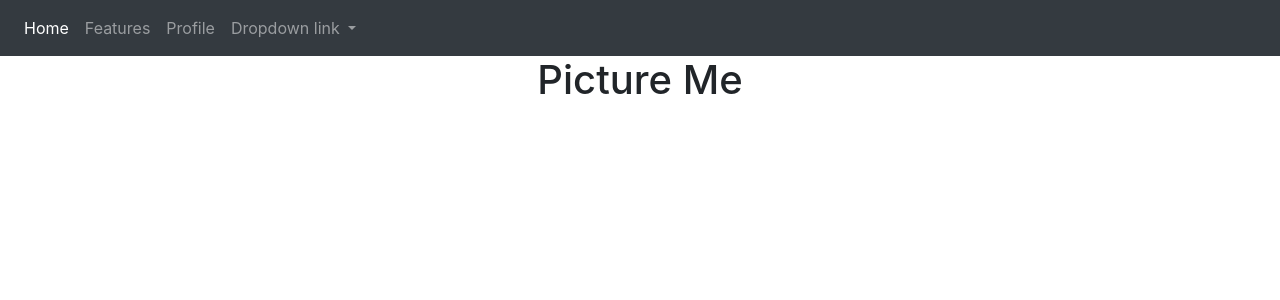
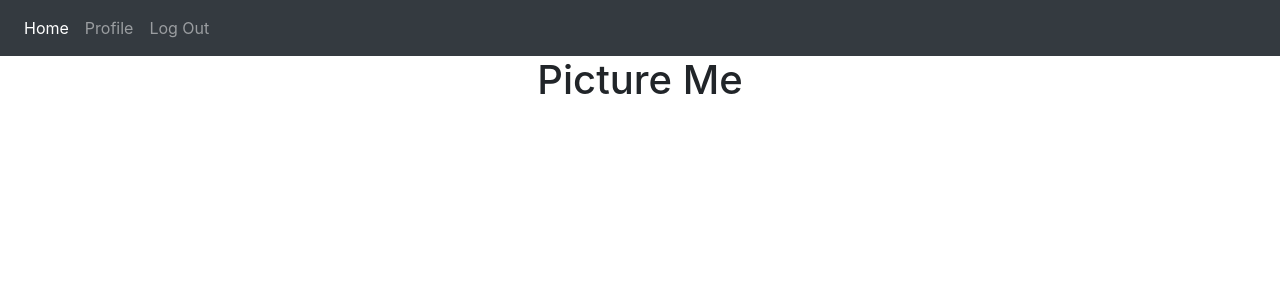
Before and after one commit to engrpatel21/pitcure-me, a Django app: page / in a window 1280 px wide. Shown: the top 300 px of the page. Run offline with Django 3.2, Linux system fonts and the light colour scheme; the visitor is signed in with stand-in values (Sample User, id 1); some libraries are stand-ins or nearby versions.

Commit message:
ui changes

```diff
--- a/main_app/models.py
+++ b/main_app/models.py
@@ -8,7 +8,7 @@
 class Profile(models.Model):
     user = models.OneToOneField(User, on_delete=models.CASCADE)
     bio = models.CharField(max_length=200)
-    pic = models.CharField(max_length=200)
+    pic = models.URLField(default='https://www.kindpng.com/picc/b/24/248253.png')
 
     def __str__(self):
         return f"Photo for user_id: {self.user_id} @{self.pic}"
--- a/main_app/templates/base.html
+++ b/main_app/templates/base.html
@@ -22,20 +22,12 @@
         <a class="nav-link" href="{% url 'home'%}">Home <span class="sr-only">(current)</span></a>
       </li>
       <li class="nav-item">
-        <a class="nav-link" href="#">Features</a>
+        <a class="nav-link" href="{% url 'profile' user.id%}">Profile</a>
       </li>
       <li class="nav-item">
-        <a class="nav-link" href="{% url 'profile' user.id%}">Profile</a>
+        <a class="nav-link" href="{% url 'logout' %}">Log Out</a>
       </li>
-      <li class="nav-item dropdown">
-        <a class="nav-link dropdown-toggle" href="#" id="navbarDropdownMenuLink" role="button" data-toggle="dropdown" aria-haspopup="true" aria-expanded="false">
-          Dropdown link
-        </a>
-        <div class="dropdown-menu" aria-labelledby="navbarDropdownMenuLink">
-          <a class="dropdown-item" href="#">Action</a>
-          <a class="dropdown-item" href="#">Another action</a>
-          <a class="dropdown-item" href="{% url 'logout' %}">Log Out</a>
-        </div>
+
       </li>
     </ul>
     {% else %}
--- a/main_app/templates/home.html
+++ b/main_app/templates/home.html
@@ -1,7 +1,7 @@
 {% extends 'base.html' %}
 {% block content %}
 <h1 class='text-center'>Picture Me</h1>
-<div class="container d-flex justify-content-center">
+<div class="container">
     <div class="row row-cols-4">
         {% for u in users %}
         <div class="col">
@@ -10,7 +10,7 @@
                 <div class="card-body">
                     <h6 class="card-title">{{u.user}}</h6>
                     <p class="card-text">{{u.bio}}</p>
-                    <a href=" {% url 'profile' u.user.id %} " class="btn btn-primary">Go somewhere</a>
+                    <a href=" {% url 'profile' u.user.id %} " class="btn btn-primary btn-sm">Go View Profile</a>
                 </div>
                 </div>
         </div>
```
Also changed, not shown: main_app/migrations/0007_auto_20201016_1253.py (added), main_app/migrations/0008_auto_20201016_1255.py (added), main_app/migrations/0009_auto_20201016_1300.py (added).
